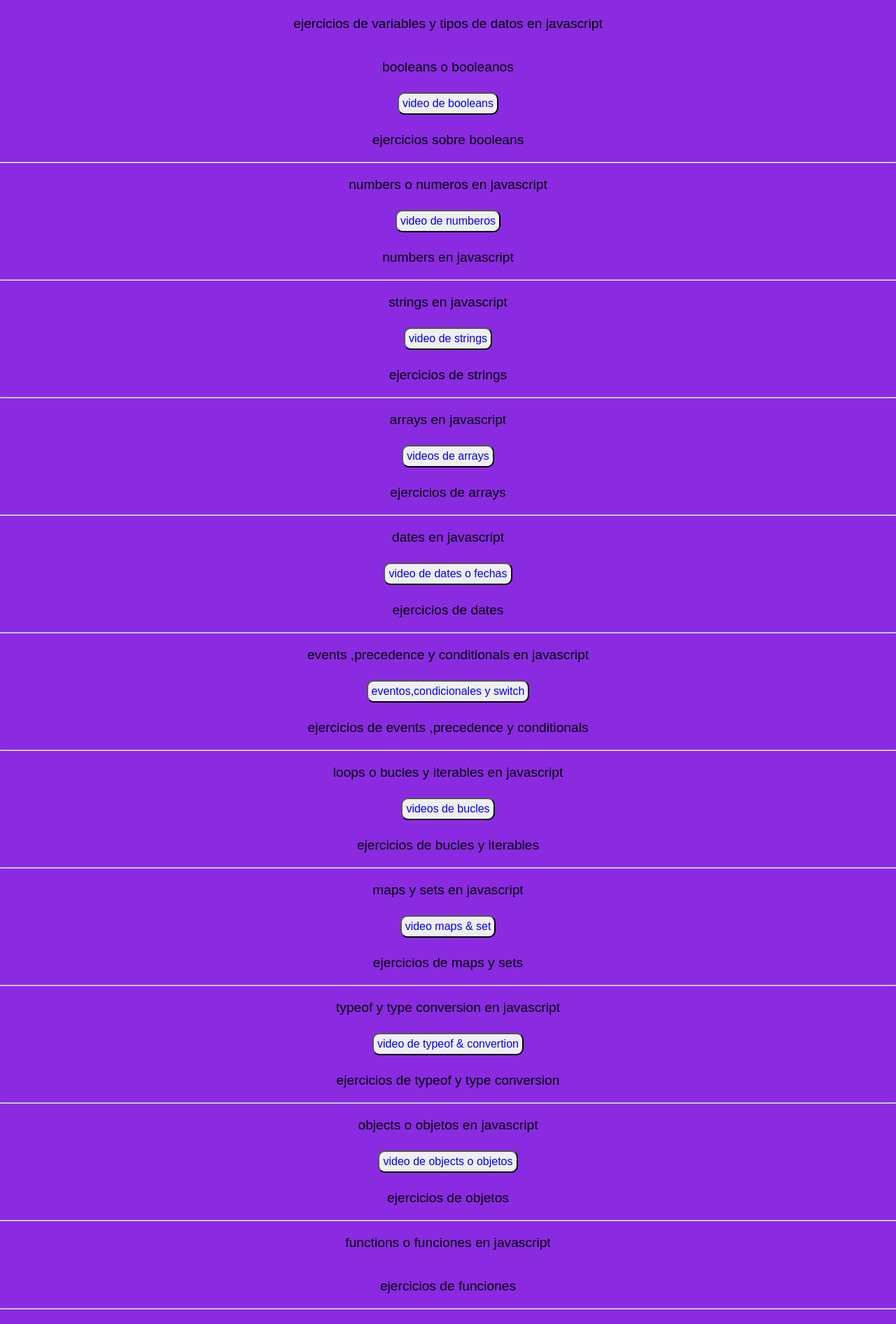
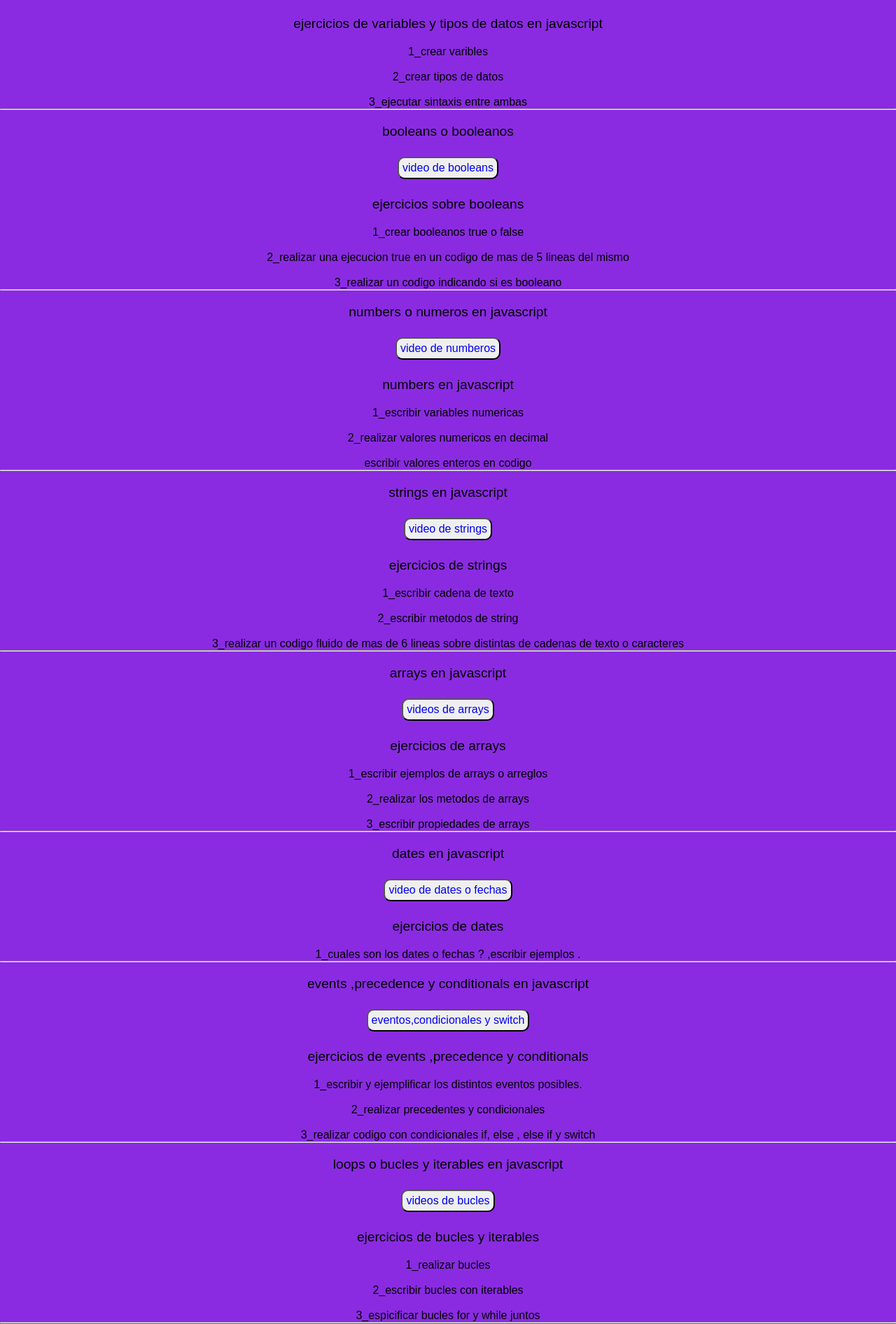
Before and after one commit to desarrolador/desarrollar-javascript, a plain HTML site: page index.html in a window 1280 px wide. Shown: the part 185-2077 px from the top of the page at 70% size. Drawn offline with Linux system fonts and the light colour scheme.

Commit message:
guardo actualizacion

```diff
--- a/index.html
+++ b/index.html
@@ -28,11 +28,19 @@
                  ejercicios de variables y tipos de datos en javascript
                 </p>
 
+                <ul>
+                    <li>1_crear varibles</li>
+                    <br>
+                    <li>2_crear tipos de datos</li>
+                    <br>
+                    <li>3_ejecutar sintaxis entre ambas</li>
+                </ul>
+
             </div>
         </div>
         </section>
         <section>
-
+        <hr>
         <div class="temario 2">
             <p class="parrafo1">
              booleans o booleanos
@@ -48,6 +56,14 @@
 
                  ejercicios sobre booleans
                 </p>
+
+                <ul>
+                    <li>1_crear booleanos true o false</li>
+                    <br>
+                    <li>2_realizar una ejecucion true en un codigo de mas de 5 lineas del mismo</li>
+                    <br>
+                    <li>3_realizar un codigo indicando si es booleano</li>
+                </ul>
             </div>
         </div>
         </section>
@@ -68,6 +84,14 @@
 
                  numbers  en javascript
                 </p>
+
+                <ul>
+                    <li>1_escribir variables numericas</li>
+                    <br>
+                    <li>2_realizar valores numericos en decimal</li>
+                    <br>
+                    <li>escribir valores enteros en codigo</li>
+                </ul>
             </div>
         </div>
         </section>
@@ -88,6 +112,14 @@
 
                   ejercicios de strings
                 </p>
+
+                <ul>
+                    <li>1_escribir cadena de texto</li>
+                    <br>
+                    <li>2_escribir metodos de string</li>
+                     <br>
+                     <li>3_realizar un codigo fluido  de mas de 6 lineas sobre distintas de cadenas de texto o caracteres</li>
+                </ul>
             </div>
         </div>
         </section>
@@ -108,6 +140,14 @@
                 ejercicios de arrays
 
                 </p>
+
+                <ul>
+                    <li>1_escribir ejemplos de arrays o arreglos</li>
+                    <br>
+                    <li>2_realizar los metodos de arrays</li>
+                    <br>
+                    <li>3_escribir propiedades de arrays</li>
+                </ul>
             </div>
         </div>
         </section>
@@ -128,6 +168,10 @@
 
                  ejercicios de dates
                 </p>
+
+                <ul>
+                    <li>1_cuales son los dates o fechas ? ,escribir ejemplos .</li>
+                </ul>
             </div>
         </div>
         </section>
@@ -148,6 +192,14 @@
                   ejercicios de events ,precedence y conditionals
 
                 </p>
+
+                <ul>
+                    <li>1_escribir y ejemplificar los distintos eventos posibles.</li>
+                    <br>
+                    <li>2_realizar precedentes y condicionales</li>
+                    <br>
+                    <li>3_realizar codigo con condicionales if, else , else if y switch</li>
+                </ul>
             </div>
         </div>
         </section>
@@ -168,6 +220,14 @@
 
                 ejercicios de bucles y iterables
                 </p>
+
+                <ul>
+                    <li>1_realizar bucles </li>
+                    <br>
+                    <li>2_escribir bucles con iterables</li>
+                     <br>
+                     <li>3_espicificar bucles for y while juntos</li>
+                </ul>
             </div>
         </div>
         </section>
@@ -188,6 +248,10 @@
                  ejercicios de maps y sets
 
                 </p>
+
+                <ul>
+                    <li>1_realizar ejercicios maps y sets</li>
+                </ul>
             </div>
         </div>
         </section>
@@ -208,6 +272,10 @@
 
                  ejercicios de typeof y type conversion
                 </p>
+
+                <ul>
+                    <li>1_escribir distintos typeof y conversion</li>
+                </ul>
             </div>
         </div>
         </section>
@@ -228,6 +296,12 @@
                 ejercicios de objetos
 
                 </p>
+
+                <ul>
+                    <li>1_escribir distintos tipos de objetos</li>
+                    <br>
+                    <li>2_realizar en codigo metodos y propiedades de los mismos</li>
+                </ul>
             </div>
         </div>
         </section>
```
